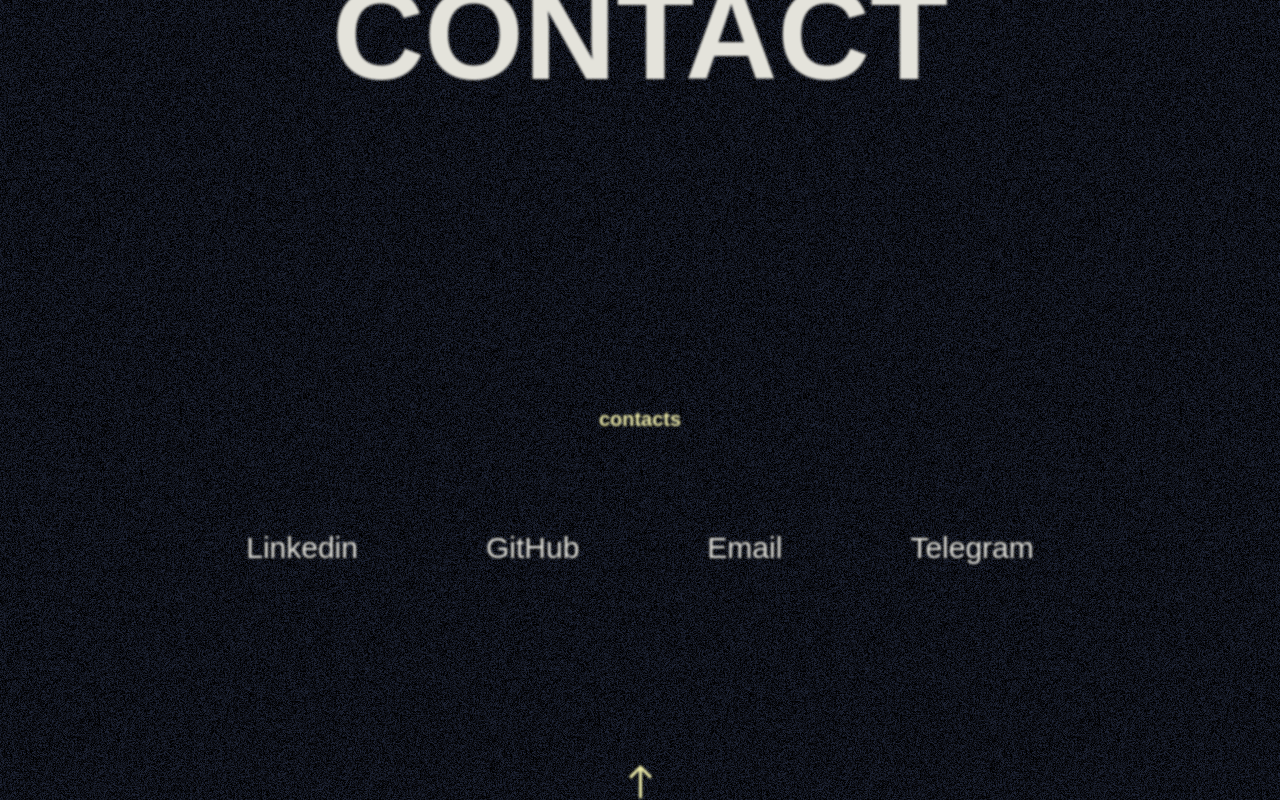
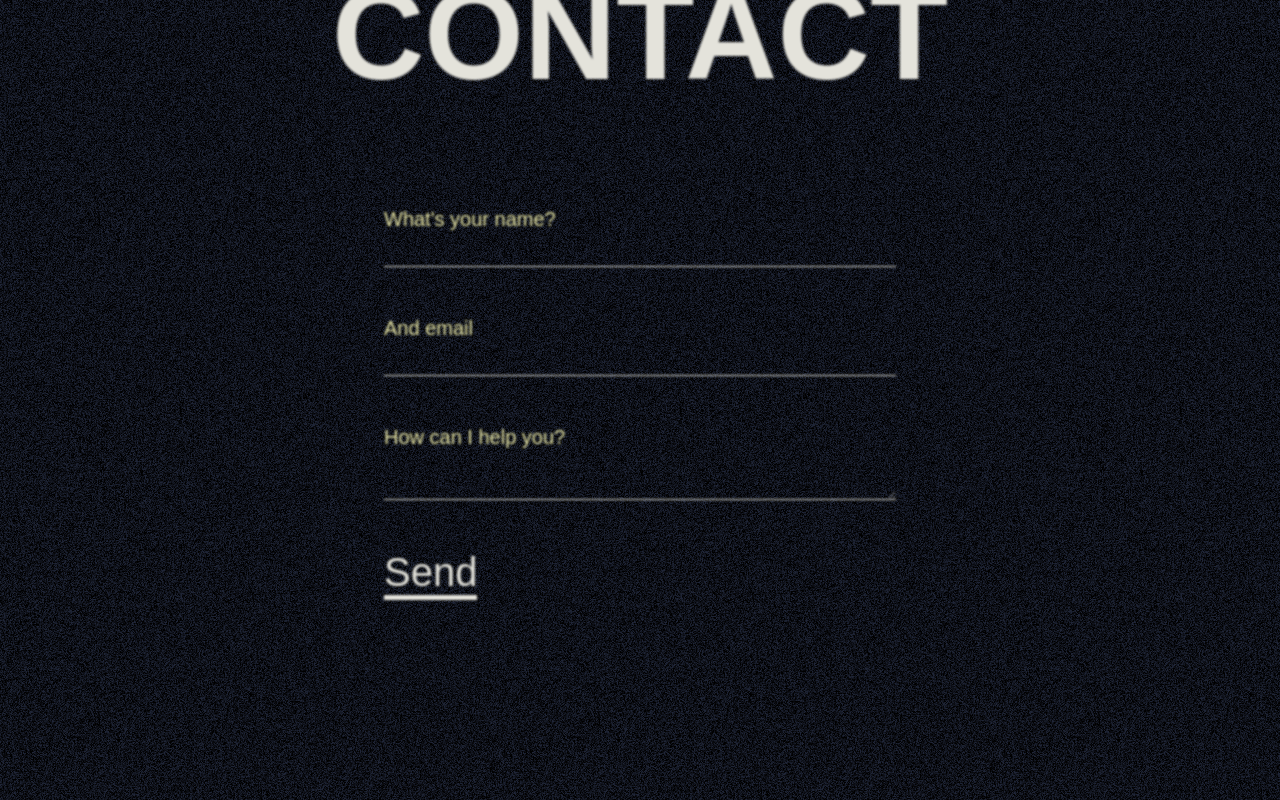
Before and after one commit to baitemir-a/portfolio, a React (Vite) app: page /contact in a window 1280 px wide. Shown: the part 637-1437 px from the top of the page. Built offline with nearby package versions, Linux system fonts and the light colour scheme; the HTML template or start-up script is replaced by a standard one; a web font is replaced by a local one.

Commit message:
contact page

```diff
--- /dev/null
+++ b/src/components/form/Form.module.scss
@@ -0,0 +1,49 @@
+@use "../../styles/variables.scss" as *;
+
+.Form {
+  display: flex;
+  flex-direction: column;
+  align-items: stretch;
+  max-width: 40vw;
+  margin: 50px auto;
+  label {
+    display: block;
+    color: $yellow;
+    font-size: 20px;
+    margin-top: 50px;
+  }
+  input,
+  textarea {
+    display: block;
+    border: none;
+    border-bottom: 1px solid $white;
+    background: none;
+    padding: 10px;
+    width: 100%;
+    resize: vertical;
+    &:focus {
+      outline: none;
+    }
+  }
+  button {
+    align-self: flex-start;
+    background: none;
+    border: none;
+    color: $white;
+    border-bottom: 5px solid $white;
+    margin-top: 50px;
+    cursor: pointer;
+    font-size: 40px;
+    &:hover {
+      text-shadow: 0 0 10px $yellow;
+      border-bottom: 5px solid $yellow;
+    }
+  }
+}
+
+@media (max-width: 700px) {
+  .Form {
+    max-width: 80vw;
+  }
+
+}
--- /dev/null
+++ b/src/components/form/Form.tsx
@@ -0,0 +1,67 @@
+import React, { useState } from "react";
+import styles from "./Form.module.scss";
+type Props = {};
+
+type FormData = {
+  name: string;
+  email: string;
+  message: string;
+};
+
+export default function Form({}: Props) {
+  const [formData, setFormData] = useState<FormData>({
+    name: "",
+    email: "",
+    message: "",
+  });
+
+  const handleChange = (
+    e: React.ChangeEvent<HTMLInputElement | HTMLTextAreaElement>
+  ) => {
+    const { name, value } = e.target;
+    setFormData({
+      ...formData,
+      [name]: value,
+    });
+  };
+
+  const handleSubmit = (e: React.FormEvent) => {
+    e.preventDefault();
+    console.log(formData);
+  };
+
+  return (
+    <form className={styles.Form} onSubmit={handleSubmit}>
+      <div>
+        <label htmlFor="name">What's your name?</label>
+        <input
+          type="text"
+          id="name"
+          name="name"
+          value={formData.name}
+          onChange={handleChange}
+        />
+      </div>
+      <div>
+        <label htmlFor="email">And email</label>
+        <input
+          type="email"
+          id="email"
+          name="email"
+          value={formData.email}
+          onChange={handleChange}
+        />
+      </div>
+      <div>
+        <label htmlFor="message">How can I help you?</label>
+        <textarea
+          id="message"
+          name="message"
+          value={formData.message}
+          onChange={handleChange}
+        />
+      </div>
+      <button type="submit">Send</button>
+    </form>
+  );
+}
--- a/src/pages/contact/Contact.tsx
+++ b/src/pages/contact/Contact.tsx
@@ -1,4 +1,5 @@
 import Banner from "../../components/banner/Banner"
+import Form from "../../components/form/Form"
 
 type Props = {}
 
@@ -6,6 +7,7 @@ export default function Contact({}: Props) {
   return (
     <div>
       <Banner title="CONTACT" miniTitle="let's work together  "/>
+      <Form/>
     </div>
   )
 }
```
